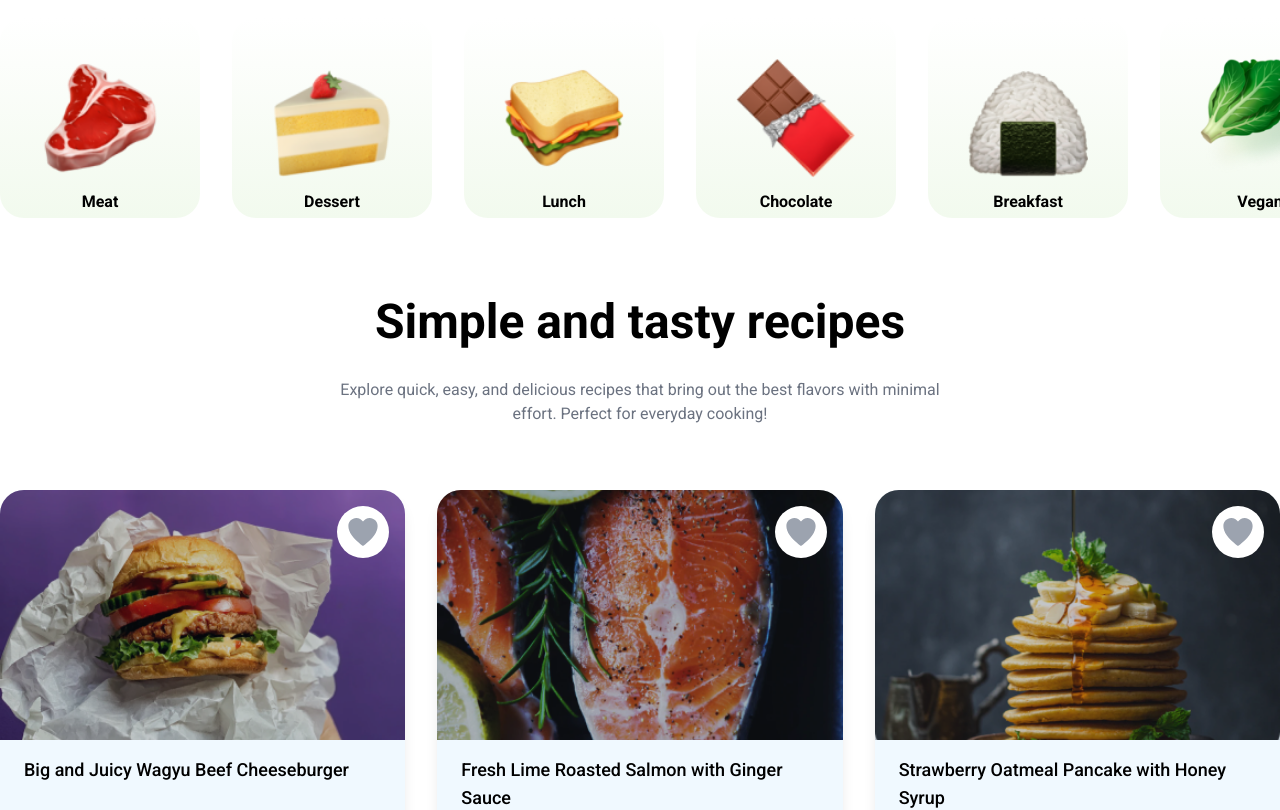
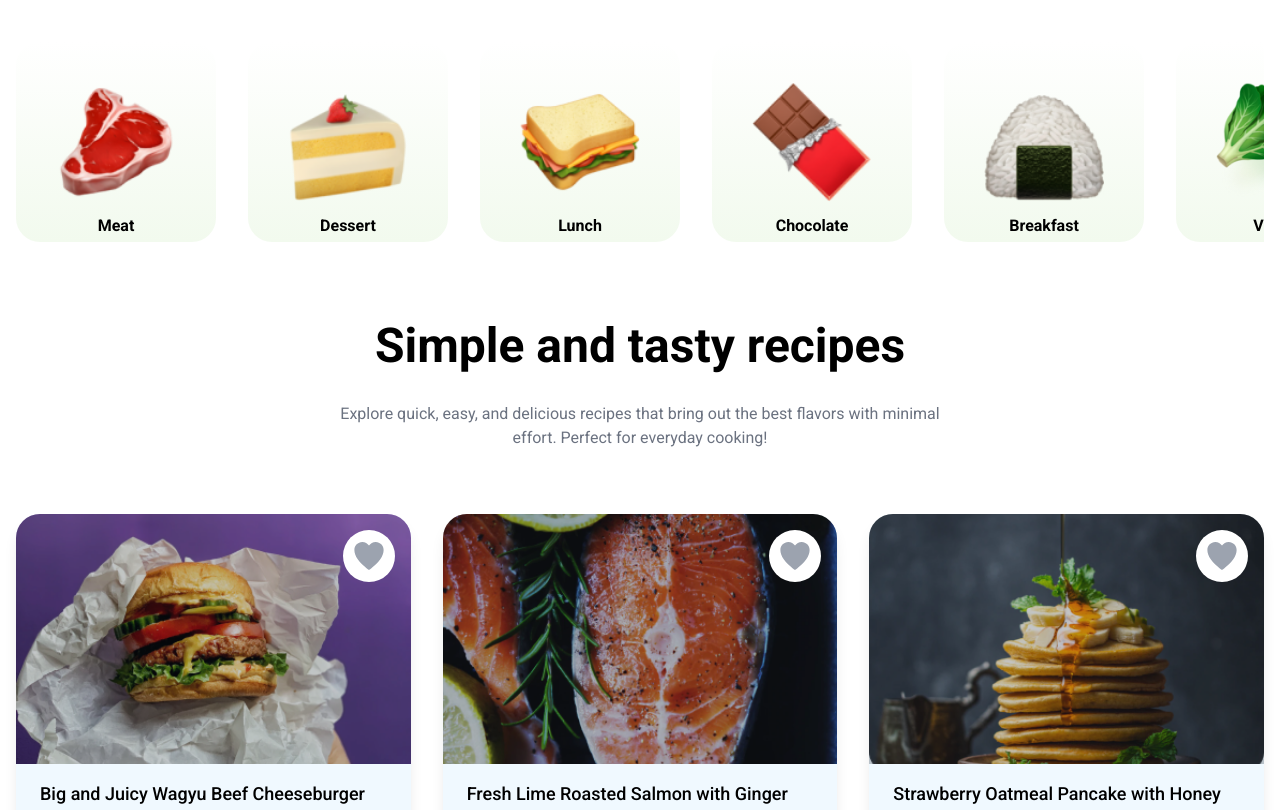
Before and after one commit to fayshal-bin-amir-002/FoodiePlanet, a React (Vite) app: page / in a window 1280 px wide. Shown: the part 971-1781 px from the top of the page. Built offline with nearby package versions, Linux system fonts and the light colour scheme.

Commit message:
update: container

```diff
--- a/src/components/shared/Container.jsx
+++ b/src/components/shared/Container.jsx
@@ -2,7 +2,7 @@ import PropTypes from 'prop-types';
 
 const Container = ({ children }) => {
     return (
-        <div className='max-w-[1440px] w-full mx-auto px-4 lg:px-0'>
+        <div className='max-w-[1440px] w-full mx-auto px-4'>
             {children}
         </div>
     );
```
